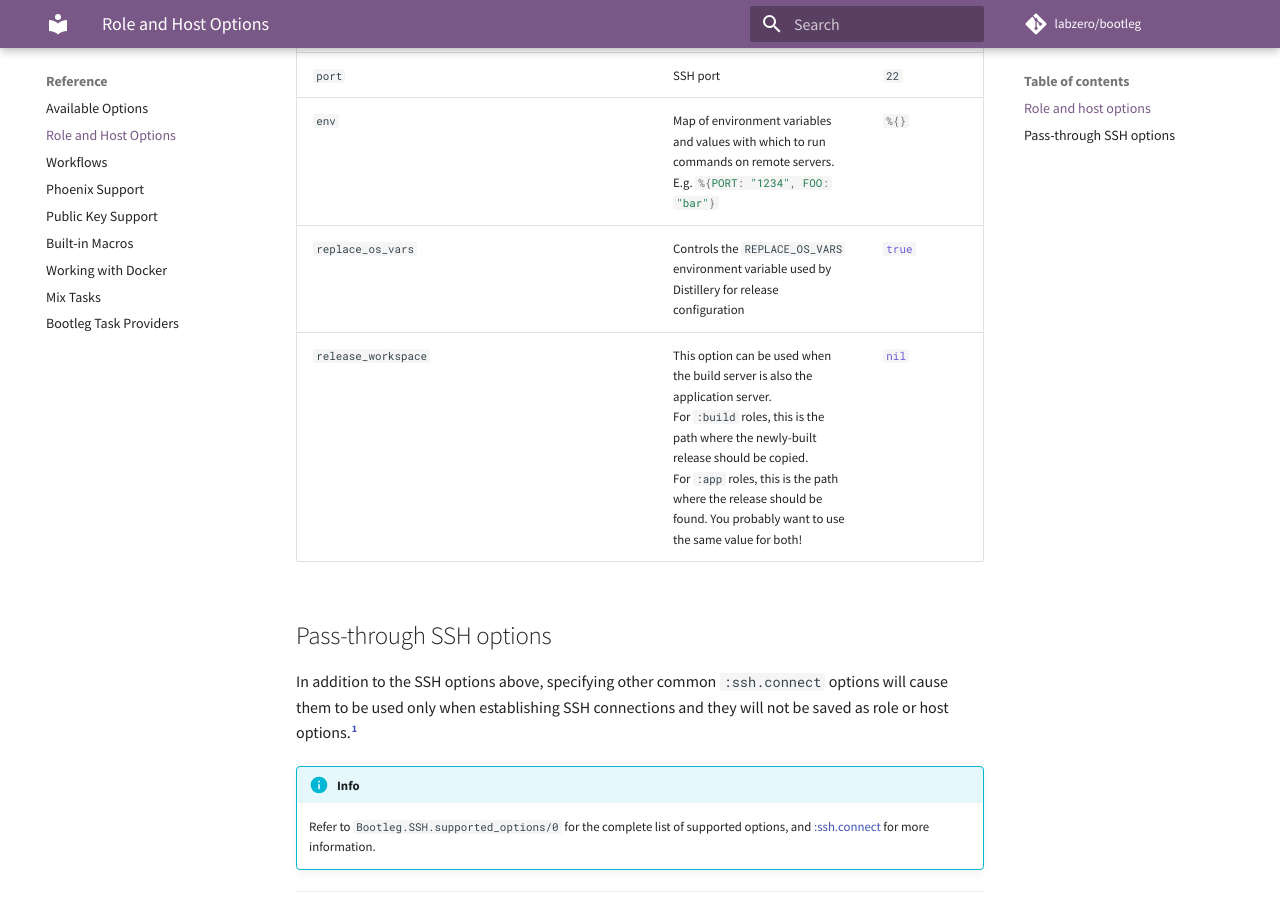
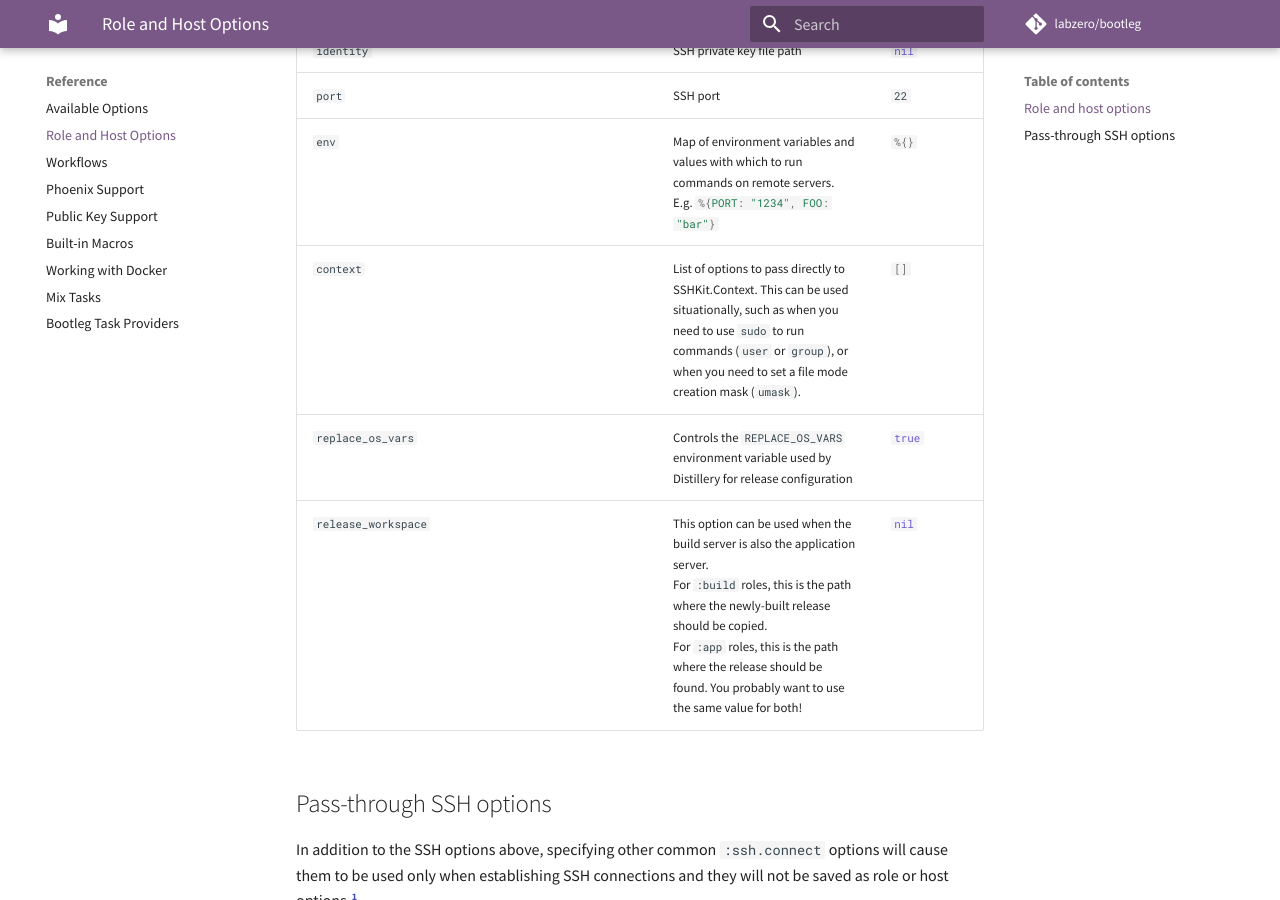
Before and after one commit to labzero/bootleg, an MkDocs documentation site: the page built from docs/reference/role_host_options.md, in a window 1280 px wide and 900 px high, scrolled down 603 px. Built offline with MkDocs 1.6.1 and Material for MkDocs 9.7.7, drawn with Linux system fonts in a browser that asks for light colours; comment, search, counter and statistics services are not loaded.

Commit message:
Update docs

```diff
--- a/docs/reference/role_host_options.md
+++ b/docs/reference/role_host_options.md
@@ -12,6 +12,7 @@ Options are set on roles and on hosts based on the order in which the roles are
 | `identity` | SSH private key file path | `#!elixir nil` |
 | `port` | SSH port | `22` |
 | `env` | Map of environment variables and values with which to run commands on remote servers.<br>E.g. `#!elixir %{PORT: "1234", FOO: "bar"}`| `#!elixir %{}` |
+| `context` | List of options to pass directly to SSHKit.Context. This can be used situationally, such as when you need to use `sudo` to run commands (`user` or `group`), or when you need to set a file mode creation mask (`umask`). | `#!elixir []` |
 | `replace_os_vars` | Controls the `REPLACE_OS_VARS` environment variable used by Distillery for release configuration | `#!elixir true` |
 | `release_workspace` | This option can be used when the build server is also the application server.<br>For `:build` roles, this is the path where the newly-built release should be copied.<br>For `:app` roles, this is the path where the release should be found. You probably want to use the same value for both! | `#!elixir nil`         |
 
```
